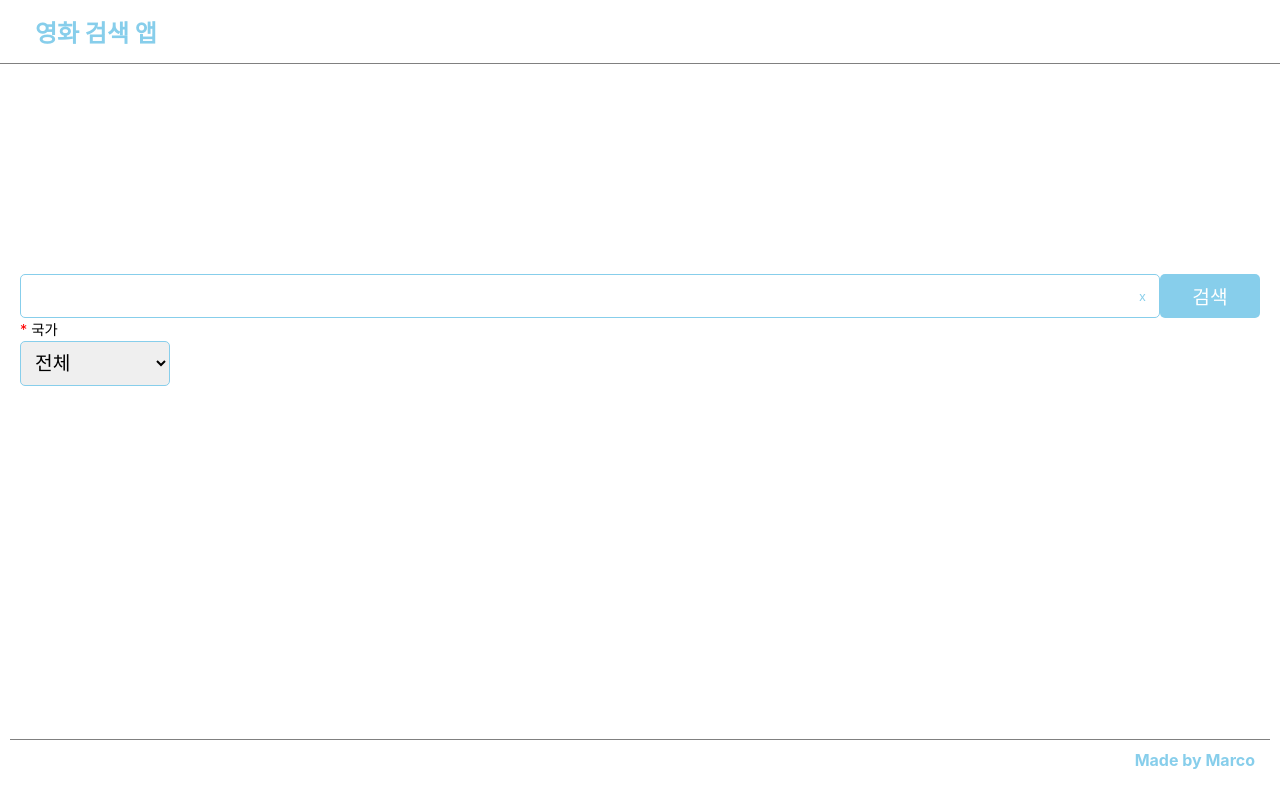
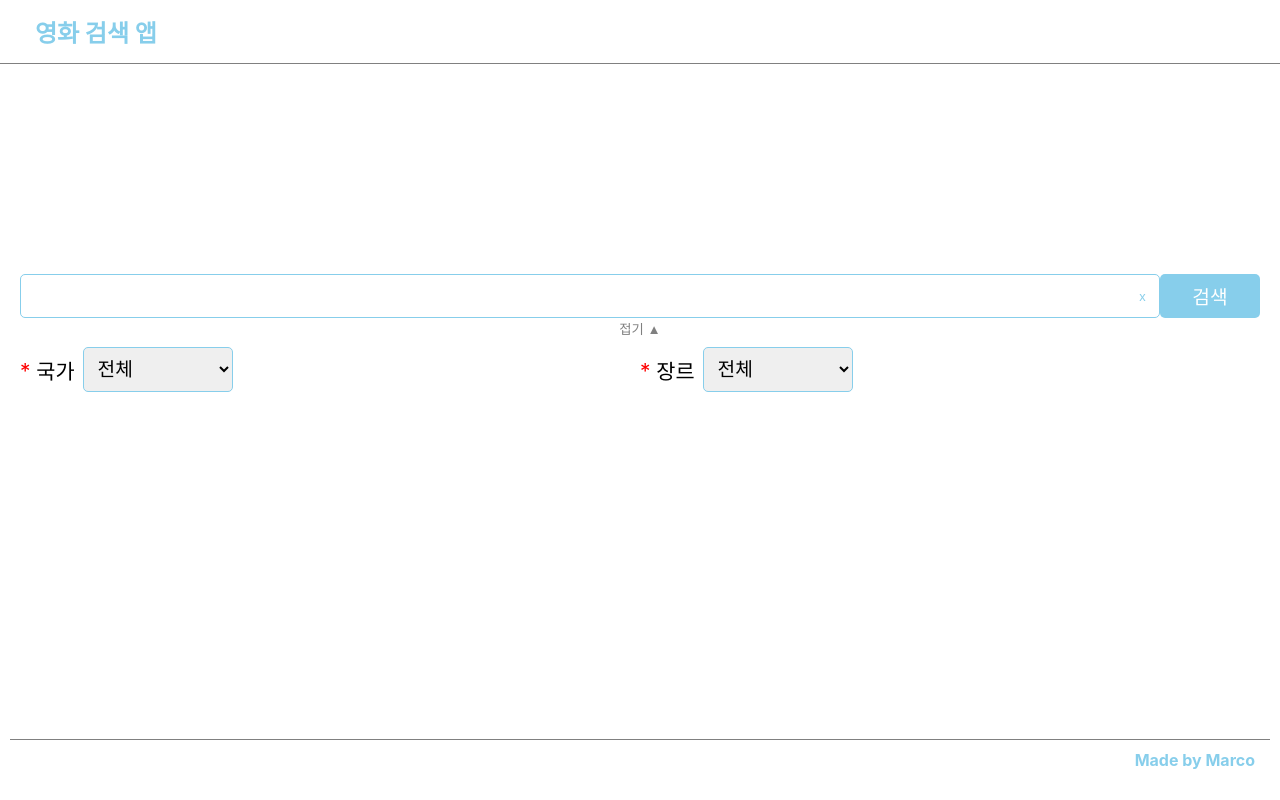
Before and after one commit to beta1360/search-movie-next, a Next.js app: page / in a window 1280 px wide. Built offline with nearby package versions, Linux system fonts and the light colour scheme.

Commit message:
feat: Add SearchExtention

```diff
--- a/components/atoms/Select.tsx
+++ b/components/atoms/Select.tsx
@@ -1,6 +1,12 @@
 import { OptionsType } from '@/types/data'
 import { css } from '@emotion/react'
 import React, { useCallback, useMemo } from 'react'
+
+const selectWrapperStyle = css`
+  display: flex;
+  flex-direction: row;
+  align-items: center;
+`
 
 const selectStyle = css`
   font-size: 1.2rem;
@@ -11,8 +17,8 @@ const selectStyle = css`
 `
 
 const labelStyle = css`
-  font-size: 0.9rem;
-  margin-bottom: 2px;
+  font-size: 1.3rem;
+  margin-right: 8px;
 `
 
 const getLabel = (label: string, isRequired: boolean) => {
@@ -44,7 +50,7 @@ const BaseSelect: React.FC<SelectProps> = ({
   }, [onChange])
 
   return (
-    <div>
+    <div css={selectWrapperStyle}>
       { useLabel && hasLabel && getLabel(label, isRequired)}
       <select
         css={selectStyle}
--- a/components/shared/Search.tsx
+++ b/components/shared/Search.tsx
@@ -1,9 +1,10 @@
+import { css } from '@emotion/react'
+import { useCallback, useState } from 'react'
 import Button from '@/components/atoms/Button'
 import Input from '@/components/atoms/Input'
-import { css } from '@emotion/react'
-import React from 'react'
+import SearchExtension from '@/components/shared/SearchExtension'
 
-const searchStyle = css`
+const baseSearchStyle = css`
   display: flex;
   flex-direction: row;
   width: 100%;
@@ -11,7 +12,8 @@ const searchStyle = css`
 
 type SearchProps = {
   defaultKeyword?: string
-  placeholder?: string
+  placeholder?: string,
+  useExtension?: boolean
   onChange: (value: string) => void
   handleSubmit: (e: React.SyntheticEvent) => void
 }
@@ -19,13 +21,14 @@ type SearchProps = {
 const Search: React.FC<SearchProps> = ({
   defaultKeyword = '',
   placeholder = '',
+  useExtension = false,
   onChange,
   handleSubmit
 }) => {
   return (
-    <form
-      css={searchStyle}
-      onSubmit={handleSubmit}
+    <form onSubmit={handleSubmit}>
+      <section
+        css={baseSearchStyle}
       >
         <Input
           placeholder={placeholder}
@@ -36,6 +39,8 @@ const Search: React.FC<SearchProps> = ({
           label="검색"
           isSubmit={true}
         />
+      </section>
+      { useExtension && <SearchExtension />}
     </form>
   )
 }
--- /dev/null
+++ b/components/shared/SearchExtension.tsx
@@ -0,0 +1,60 @@
+
+import { useState, useCallback } from 'react'
+import { css } from '@emotion/react'
+import Select from '@/components/atoms/Select'
+import country from '@/data/country.json'
+
+const expandButtonStyle = css`
+  background-color: transparent;
+  width: 100%;
+  outline: none;
+  border: 0;
+  color: grey;
+  cursor: pointer;
+  margin-bottom: 8px;
+`
+
+const expanedFormsLayoutStyle = css`
+  display: grid;
+  grid-template-columns: 50% 50%;
+`
+
+const SearchExtension: React.FC = () => {
+  const [isExpanded, setIsExpanded] = useState(true)
+
+  const toggleDetailSearch = useCallback(() => {
+    setIsExpanded(!isExpanded)
+  }, [isExpanded])
+
+  return (
+    <section>
+      <button
+        type="button"
+        css={expandButtonStyle}
+        onClick={toggleDetailSearch}
+      >
+        { isExpanded ? '접기 ▲' : '상세 검색 ▼' }
+      </button>
+      { isExpanded &&
+        <article css={expanedFormsLayoutStyle}>
+          <Select
+            useLabel={true}
+            isRequired={true}
+            options={country}
+            label="국가"
+            onChange={() => {}}
+          />
+          <Select
+            useLabel={true}
+            isRequired={true}
+            options={country}
+            label="장르"
+            onChange={() => {}}
+          />
+        </article>
+      }
+    </section>
+  )
+}
+
+export default SearchExtension
--- a/pages/index.tsx
+++ b/pages/index.tsx
@@ -42,15 +42,9 @@ const Home: NextPage = () => {
       css={mainPageStyle}
     >
       <Search
+        useExtension={true}
         onChange={onChangeKeyword}
         handleSubmit={searchMovies}
-      />
-      <Select
-        useLabel={true}
-        isRequired={true}
-        options={country}
-        label={'국가'}
-        onChange={onChangeSelect}
       />
     </div>
   )
```
Lines whose indentation alone changed are shown as unchanged.
